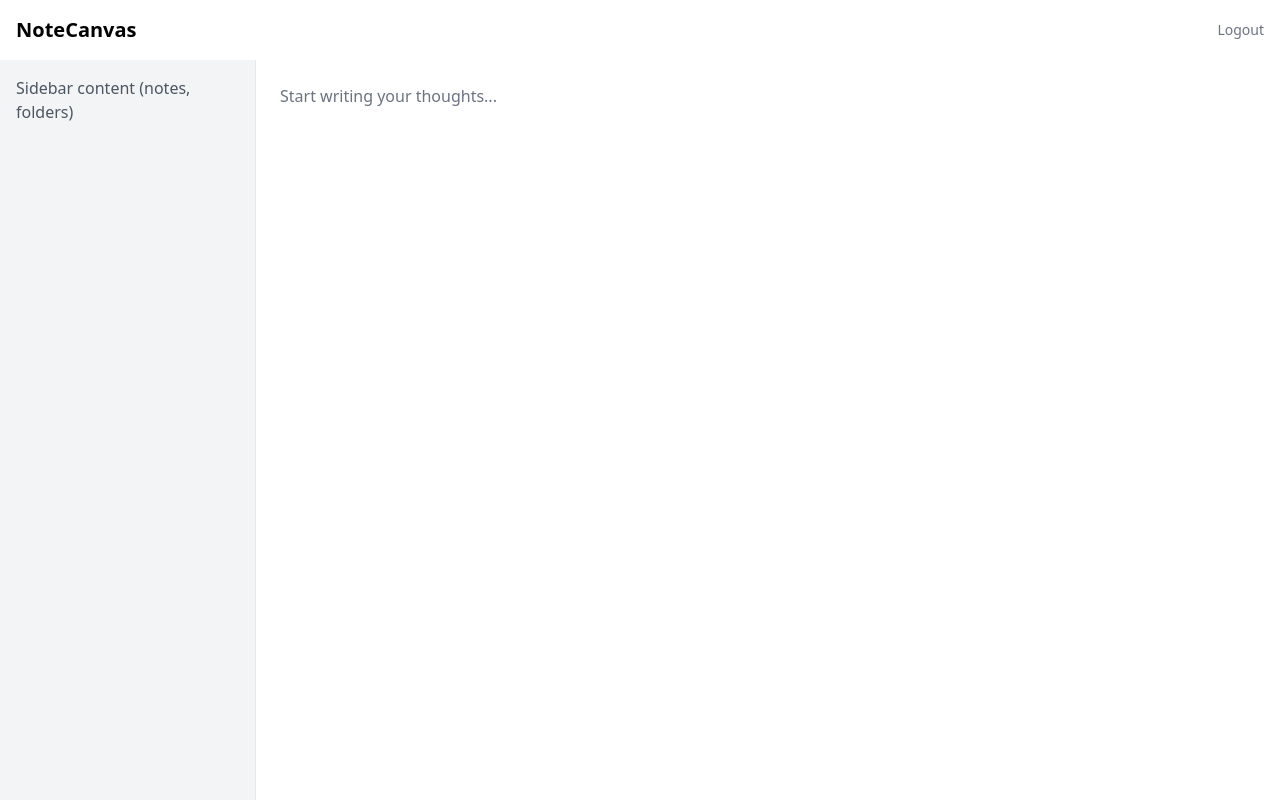
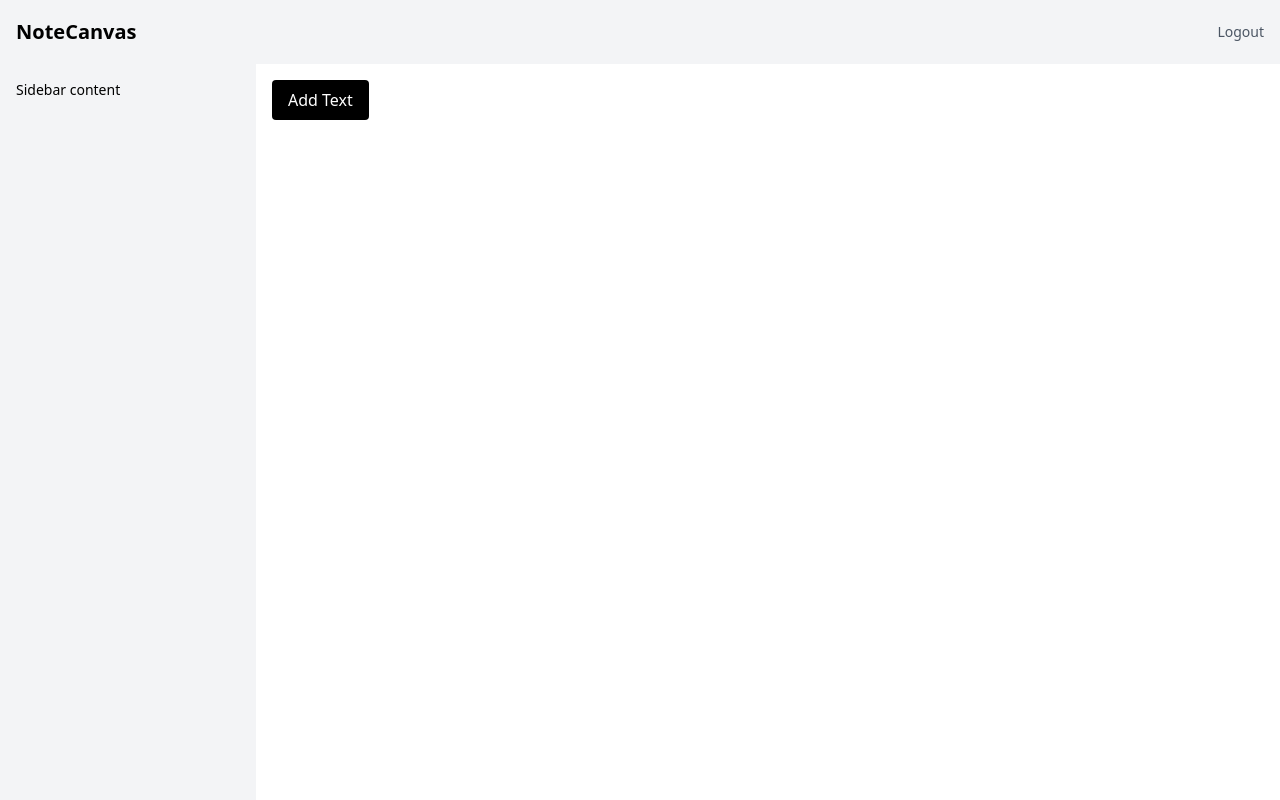
Before and after one commit to ahmadbarzak/notecanvas, a Next.js app in the folder notecanvas-frontend/: page /editor in a window 1280 px wide. Built offline with nearby package versions, Linux system fonts and the light colour scheme.

Commit message:
feat: added basic draggable text boxes

```diff
--- /dev/null
+++ b/notecanvas-frontend/src/components/blocks/AudioBlock.tsx
@@ -0,0 +1,7 @@
+export default function AudioBlock() {
+  return (
+    <div className="p-4 border rounded mb-4 bg-white shadow">
+      <p className="text-gray-600">🎤 Voice note (placeholder)</p>
+    </div>
+  );
+}
--- /dev/null
+++ b/notecanvas-frontend/src/components/blocks/TextBlock.tsx
@@ -0,0 +1,10 @@
+export default function TextBlock() {
+  return (
+    <div className="p-4 border rounded mb-4 bg-white shadow">
+      <textarea
+        placeholder="Write something..."
+        className="w-full h-32 resize-none focus:outline-none bg-transparent"
+      />
+    </div>
+  );
+}
--- /dev/null
+++ b/notecanvas-frontend/src/components/canvas/Canvas.tsx
@@ -0,0 +1,84 @@
+import {
+  DndContext,
+  useDraggable,
+  DragEndEvent,
+} from "@dnd-kit/core";
+import { useState } from "react";
+import { v4 as uuidv4 } from "uuid";
+import { Block, TextBlock } from "@/types/block";
+
+export default function Canvas() {
+    const [blocks, setBlocks] = useState<Block[]>([]);
+
+    function addTextBlock() {
+        const newBlock: TextBlock = {
+            id: uuidv4(),
+            type: "text",
+            x: 100,
+            y: 100,
+            content: "New text",
+        };
+        setBlocks((prev) => [...prev, newBlock]);
+    }
+
+
+    function handleDragEnd(event: DragEndEvent) {
+        const { active, delta } = event;
+        setBlocks((prev) =>
+            prev.map((b) =>
+                b.id === active.id ? {
+                    ...b,
+                    x: b.x + delta.x,
+                    y: b.y + delta.y,
+                } : b
+            )
+        );
+    }
+
+
+
+    return (
+        <div className="relative w-full h-[calc(100vh-64px)] bg-white overflow-hidden">
+            <button onClick={addTextBlock}
+                className="absolute top-4 left-4 bg-black text-white px-4 py-2 rounded z-10"
+            >
+                Add Text
+            </button>
+
+            <DndContext onDragEnd={handleDragEnd}>
+
+                { blocks.map((block) => block.type === "text" ?
+                    (
+                        <DraggableTextBlock key = {block.id} block={block} />
+                    ) : null)
+                }
+            </DndContext>
+        </div>
+    );
+}
+
+
+function DraggableTextBlock({ block }: { block: TextBlock }) {
+  const { attributes, listeners, setNodeRef } = useDraggable({
+    id: block.id,
+  });
+
+  return (
+    <div
+      ref={setNodeRef}
+      {...listeners}
+      {...attributes}
+      style={{
+        transform: `translate3d(${block.x}px, ${block.y}px, 0)`,
+        position: "absolute",
+        zIndex: 1,
+      }}
+      className="p-2 bg-gray-100 border rounded shadow"
+    >
+      <textarea
+        className="w-64 h-24 resize-none bg-blue-500 border p-2"
+        defaultValue={block.content}
+      />
+    </div>
+  );
+}
--- a/notecanvas-frontend/src/pages/editor.tsx
+++ b/notecanvas-frontend/src/pages/editor.tsx
@@ -1,20 +1,26 @@
+import dynamic from "next/dynamic";
+
+const Canvas = dynamic(() => import("@/components/canvas/Canvas"), { ssr: false });
+
 export default function EditorPage() {
   return (
-    <div className="min-h-screen flex flex-col">
+    <div className="flex h-screen flex-col">
+        <div className="h-16 bg-gray-100 flex items-center justify-between px-4 shadow">
+        <h1 className="text-xl font-bold">NoteCanvas</h1>
 
-      <header className="bg-white shadow p-4 flex justify-between items-center">
-        <h1 className="text-xl font-bold">NoteCanvas</h1>
-        <button className="text-sm text-gray-500 hover:underline">Logout</button>
-      </header>
+        <button onClick={() => {
+            localStorage.removeItem("user");
+            window.location.href = "/login";
+          }} className="text-sm text-gray-600 hover:underline"
+        >
+            Logout
+        </button>
+    </div>
 
-      <div className="flex flex-1">
-
-        <aside className="w-64 bg-gray-100 p-4 border-r">
-          <p className="text-gray-600">Sidebar content (notes, folders)</p>
-        </aside>
-
-        <main className="flex-1 bg-white p-6">
-          <p className="text-gray-500">Start writing your thoughts...</p>
+    <div className="flex flex-1">
+        <aside className="w-64 bg-gray-100 p-4 text-sm">Sidebar content</aside>
+        <main className="flex-1">
+            <Canvas />
         </main>
       </div>
     </div>
--- /dev/null
+++ b/notecanvas-frontend/src/types/block.ts
@@ -0,0 +1,25 @@
+export type BlockType = "text" | "audio" | "image";
+
+export interface BaseBlock {
+  id: string;
+  type: BlockType;
+  x: number;
+  y: number;
+}
+
+export interface TextBlock extends BaseBlock {
+  type: "text";
+  content: string;
+}
+
+export interface AudioBlock extends BaseBlock {
+  type: "audio";
+  content: string; // URL or path to the audio file
+}
+
+export interface ImageBlock extends BaseBlock {
+  type: "image";
+  content: string; // URL or path to the image file
+}
+
+export type Block = TextBlock | AudioBlock | ImageBlock;
```
Also changed, not shown: notecanvas-frontend/package.json (+6 -1 lines), notecanvas-frontend/src/components/canvas/BlockRenderer.tsx (added), notecanvas-frontend/src/components/canvas/Toolbar.tsx (added), 1 other file (tests, documents, lock files or other folders).
